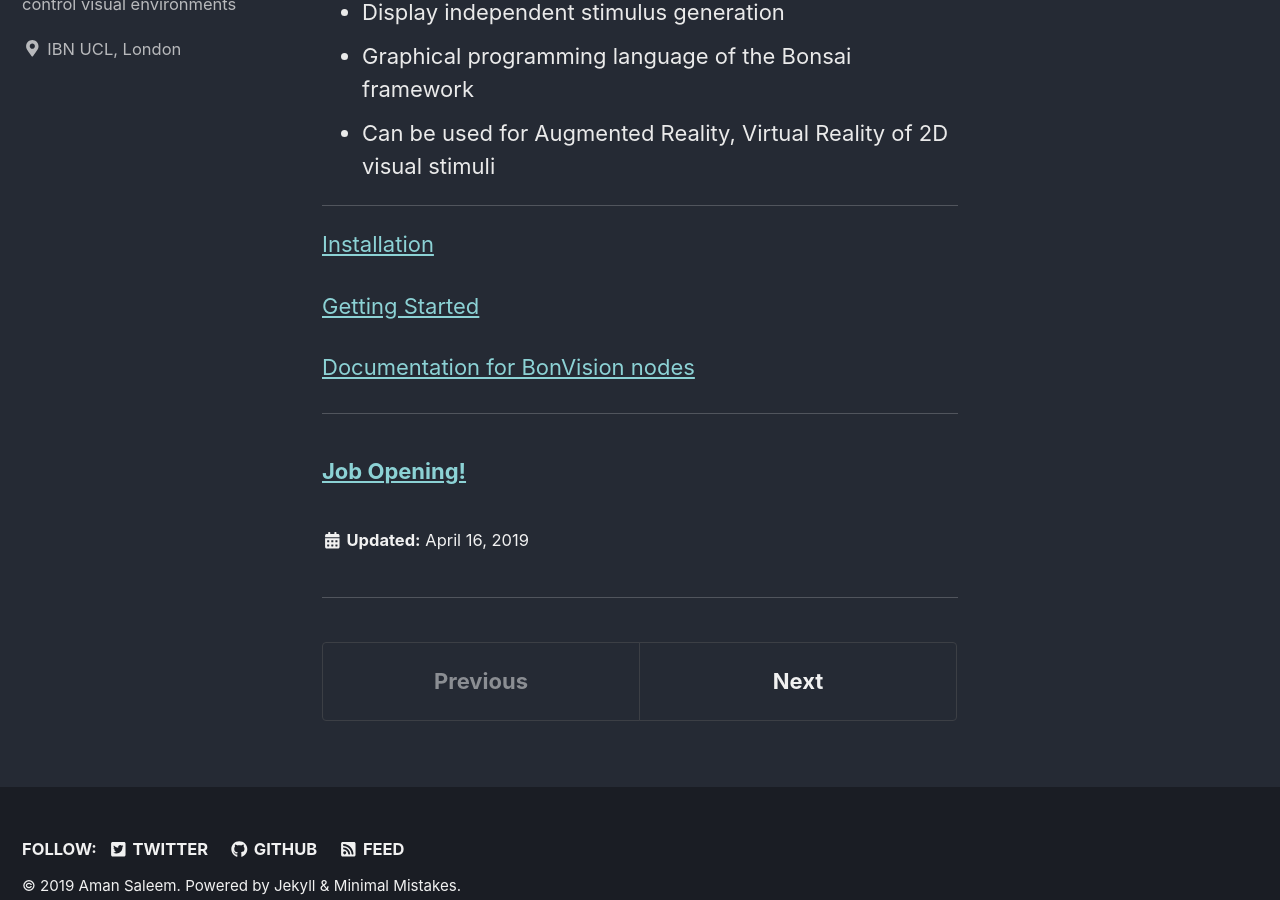
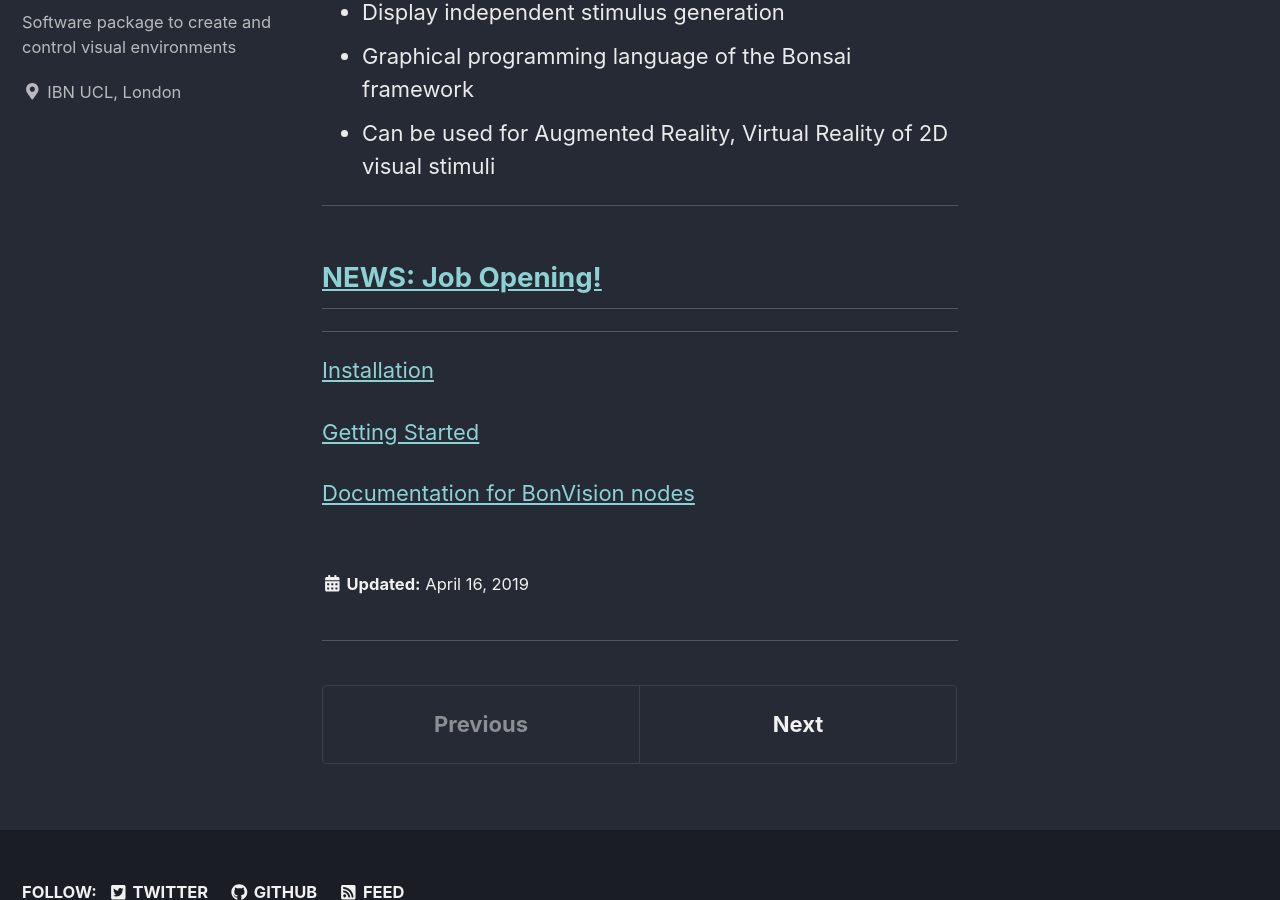
Before and after one commit to bonvision/bonvision.github.io, a Jekyll site: the page built from _info/Home.md, in a window 1280 px wide and 900 px high, scrolled down 544 px. Built offline with Jekyll 4.4.1, drawn with Linux system fonts in a browser that asks for light colours; cached includes are drawn as plain includes.

Commit message:
job opening stuff

```diff
--- a/_info/Home.md
+++ b/_info/Home.md
@@ -16,11 +16,11 @@
 * Can be used for Augmented Reality, Virtual Reality of 2D visual stimuli
 
 ***
+## [NEWS: Job Opening!](https://bonvision.github.io/info/community/#job-opening)
+
+***
 [Installation](/pages/Install)
 
 [Getting Started](/pages/info)
 
 [Documentation for BonVision nodes](/docs/docs)
-
-***
-### [Job Opening!](/info/community/)
```
Also changed, not shown: _info/community.md (+2 -0 lines).
